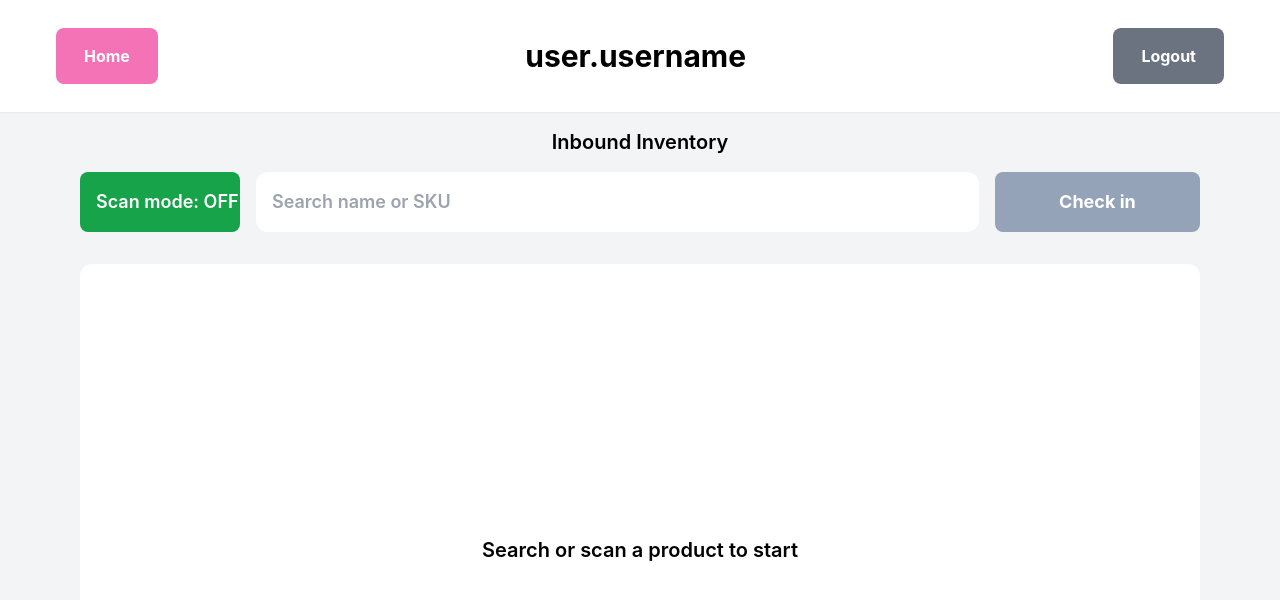
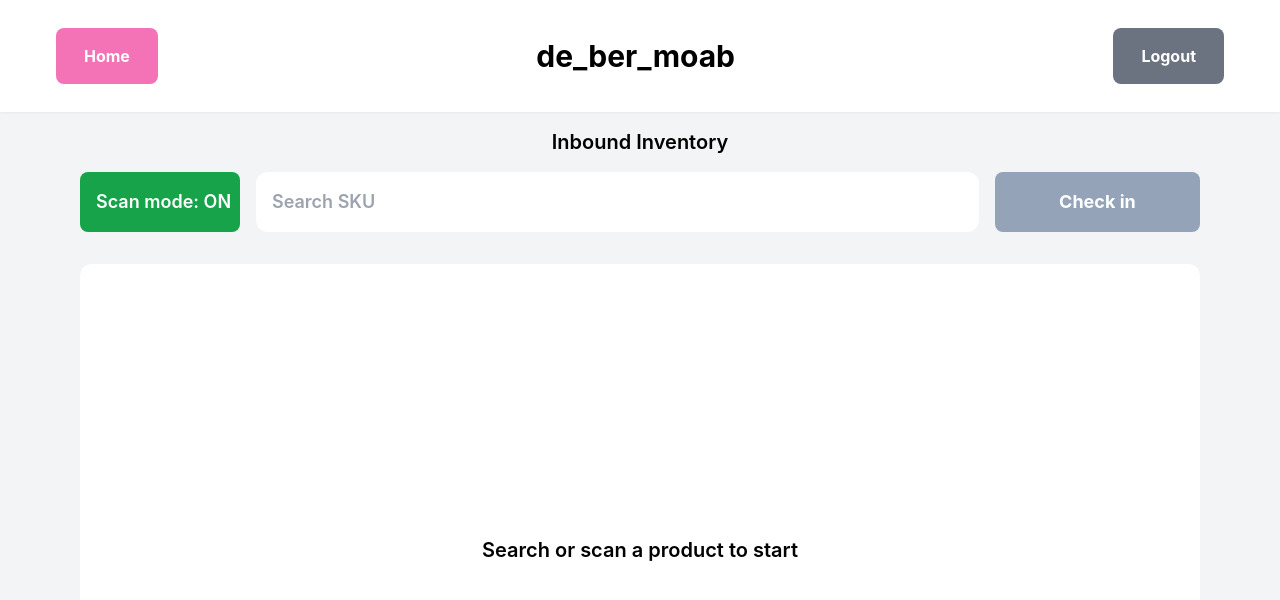
Before and after one commit to santiagomanso/inventory, a React (Create React App) app: page /inbound-inventory in a window 1280 px wide. Shown: the top 600 px of the page. Built offline with nearby package versions, Linux system fonts and the light colour scheme.

Commit message:
1st deploy client

```diff
--- a/src/components/InboundInventory.jsx
+++ b/src/components/InboundInventory.jsx
@@ -54,7 +54,7 @@ export const InboundInventory = () => {
                 </div>
 
                 <div className="flex flex-col sm:flex-row mt-2 sm:mt-4 justify-stretch   ">
-                    <input type="button" value="Scan mode: OFF" className="
+                    <input type="button" value="Scan mode: ON     " className="
                       bg-green-600 text-white cursor-pointer
                       text-left md:text-lg font-semibold rounded-lg
                       p-4
@@ -62,7 +62,7 @@ export const InboundInventory = () => {
                       sm:mr-4
                       mb-3 sm:mb-0
                     "/>
-                    <input type="text" placeholder="Search name or SKU" className="
+                    <input type="text" placeholder="Search SKU" className="
                       p-4 cursor-pointer md:text-lg
                       sm:w-3/4
                       mr-0 sm:mr-4
--- a/src/components/navbar/Navbar.jsx
+++ b/src/components/navbar/Navbar.jsx
@@ -19,7 +19,7 @@ export const Navbar = () => {
                 }}>
                 Home
             </button>
-            <h1 className='text-xl md:text-3xl font-bold'>user.username</h1>
+            <h1 className='text-xl md:text-3xl font-bold'>de_ber_moab</h1>
             <span className='bg-gray-500 py-1 sm:py-4  px-2 sm:px-7  text-white rounded-lg font-bold'>Logout</span>
         </nav>
     )
--- a/src/context/itemContext/ItemState.js
+++ b/src/context/itemContext/ItemState.js
@@ -42,7 +42,7 @@ const ItemState = props => {
         // console.log("String recibido en funcion searchItems:  ", input);
         try {
 
-            const result = await axiosClient.get('/api/products', { params: { name: input } })
+            const result = await axiosClient.get('/api/products', { params: { sku: input } })
                 dispatch({
                     type: SEARCH_ITEMS,
                     payload: result.data
```
Also changed, not shown: 1 other file (tests, documents, lock files or other folders).
